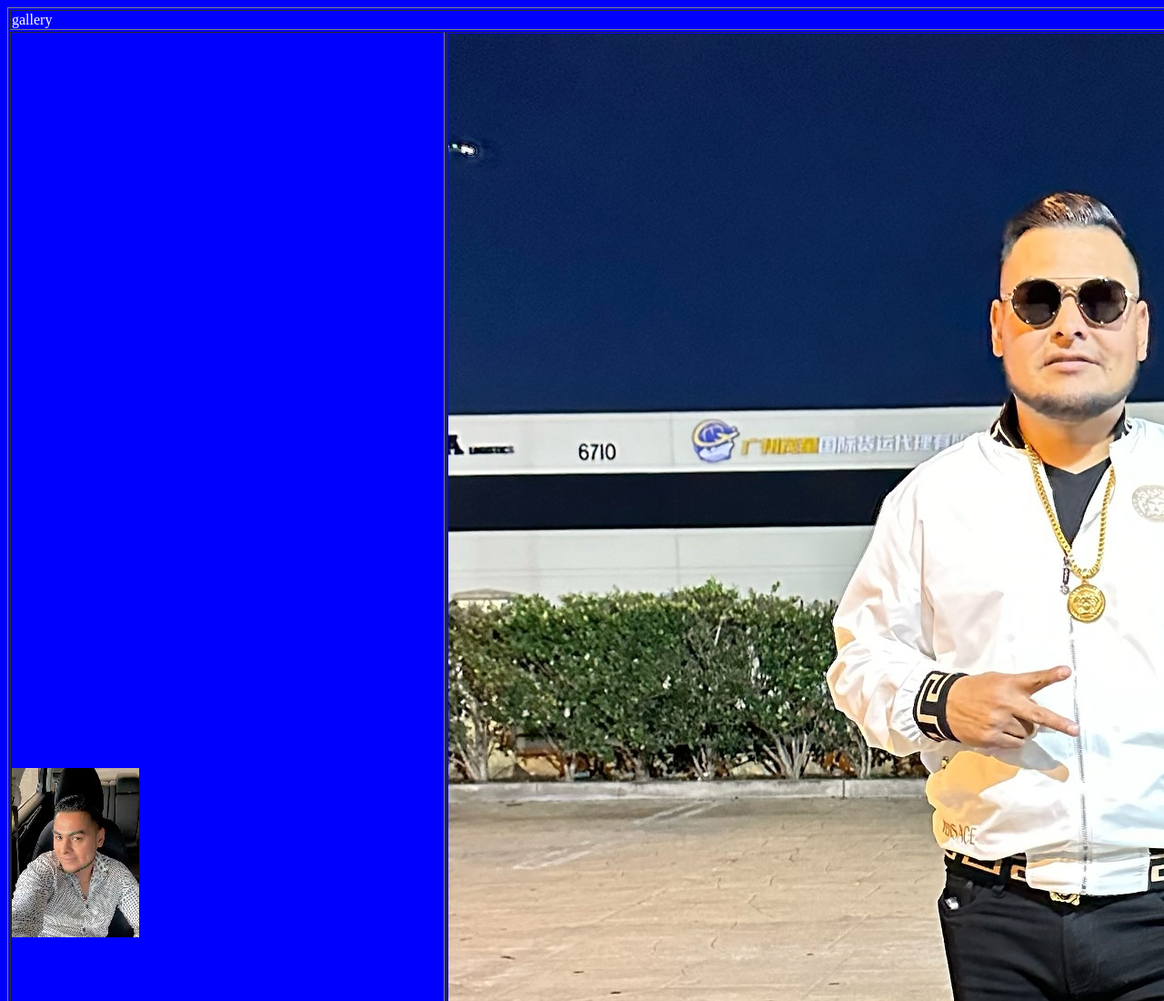
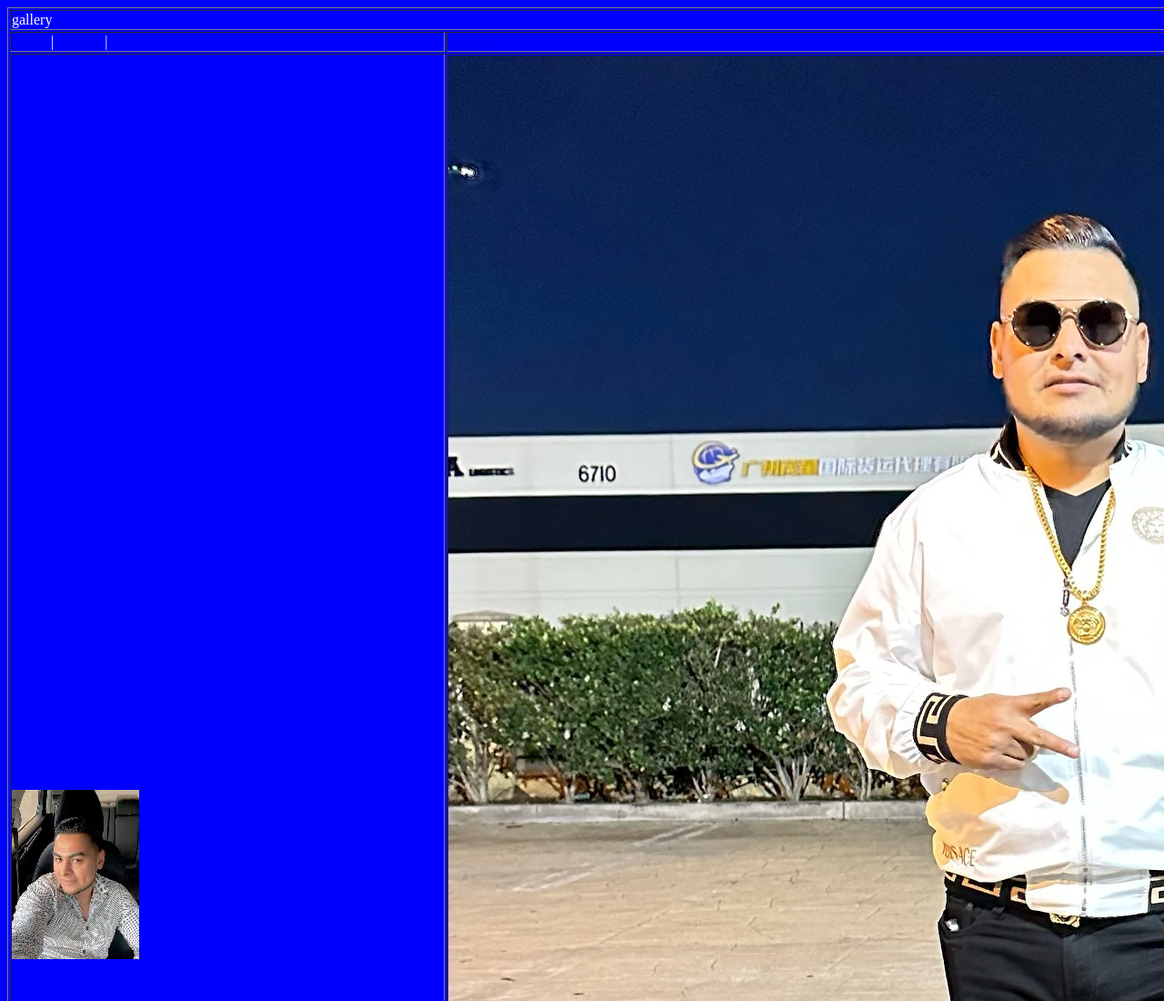
Before and after one commit to robotdjvk/jose-torres, a plain HTML site: page gallery.html in a window 1280 px wide. Shown: the top 1100 px of the page at 91% size. Drawn offline with Linux system fonts and the light colour scheme.

Commit message:
Update gallery.html

```diff
--- a/gallery.html
+++ b/gallery.html
@@ -11,6 +11,7 @@
   <tbody>
     <tr>
       <td colspan="2">gallery</td>
+      <tr><td><a href="index.html">Home</a> | <a href="gallery.html">Gallery</a> | <td><a href="contact.html">Contact</a> </td></tr>
     </tr>
     <tr>
       <td width="93"><img src="images/jose amoroso.webp" alt=""/></td>
```
